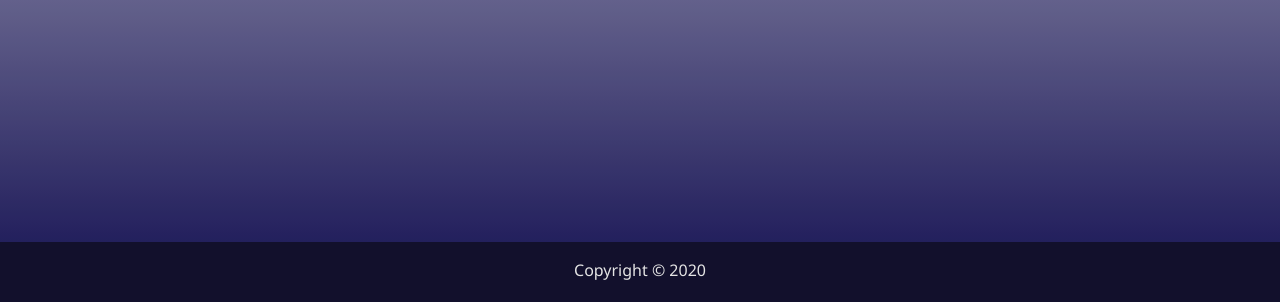
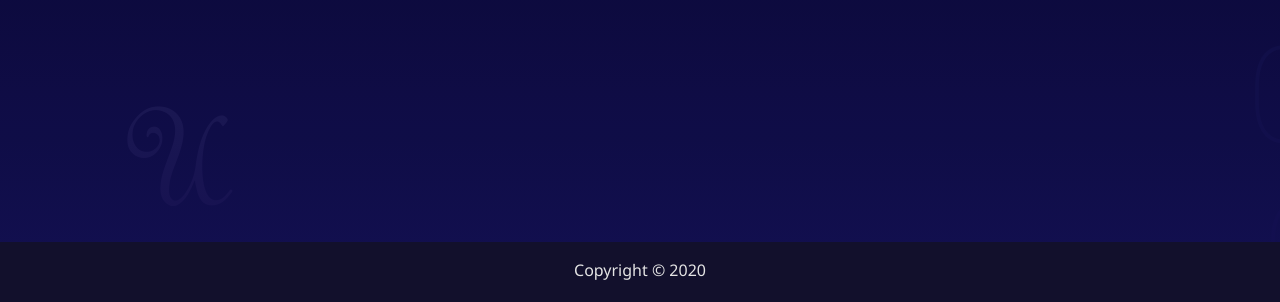
Before and after one commit to urielexis64/modern-portfolio, a website: page dist/index.html in a window 1280 px wide. Shown: the part 498-800 px from the top of the page. Drawn offline with nearby package versions, Linux system fonts and the light colour scheme; the site is published under a folder, as on GitHub Pages, so addresses that start at the root find nothing.

Commit message:
Background fixed

```diff
--- a/scss/_config.scss
+++ b/scss/_config.scss
@@ -3,7 +3,7 @@ $secondary-color: #5149bb;
 $text-dark-color: #14142c;
 $text-light-color: #e4e4e4;
 $show-home-image: true;
-$home-image: linear-gradient(to bottom, transparent, #130f55), url('/dist/img/bg0.png');
+$home-image: linear-gradient(to bottom, transparent, #130f55), url('../img/bg0.png');
 $background-opacity: 0.1;
 $image-shadow: inset 4px 4px 5px #000, 4px 4px 15px #000;
 $button-border-radius: 5px;
```
Also changed, not shown: dist/contact.html (added), dist/css/main.css.
